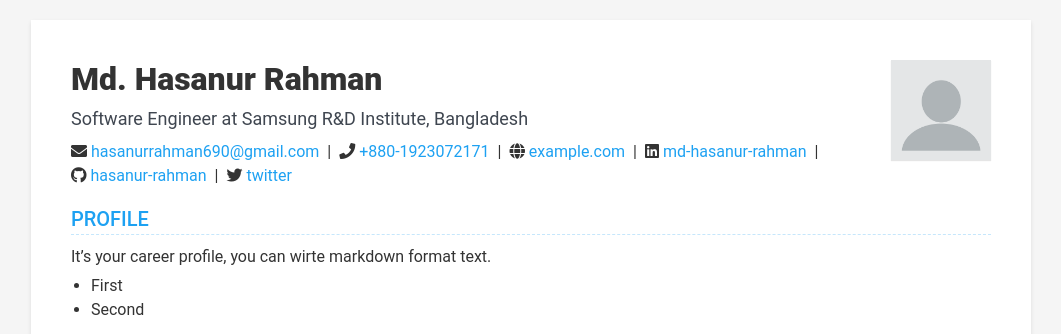
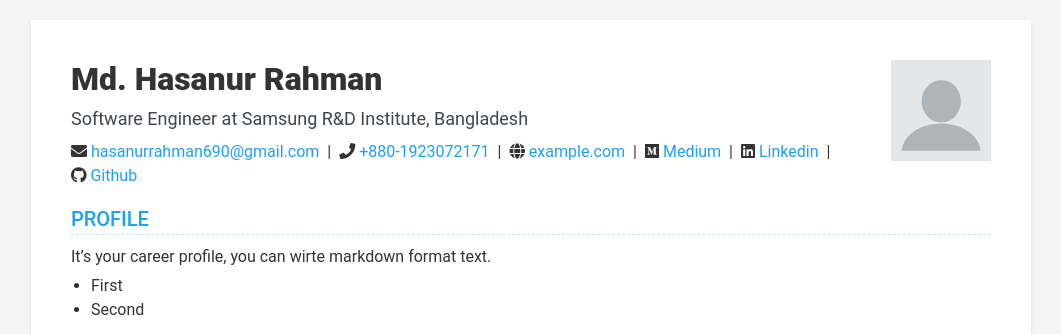
Before and after one commit to umma-salma/hasanur-rahman.github.io, a Jekyll site: the page built from index.html, in a window 1280 px wide. Shown: the top 334 px of the page, without its empty margins (109-1170 px from the left). Built offline with Jekyll 4.4.1, drawn with Linux system fonts in a browser that asks for light colours; nearby versions of some CDN libraries.

Commit message:
updated data.yml

```diff
--- a/_data/data.yml
+++ b/_data/data.yml
@@ -11,12 +11,12 @@
   whatsapp:
   telegram:
   website: example.com
-  medium:
-  linkedin: md-hasanur-rahman
-  github: hasanur-rahman
+  medium: Medium
+  linkedin: Linkedin
+  github: Github
   gitlab:
   bitbucket:
-  twitter: twitter
+  twitter:
   stackoverflow:
   quora:
   goodreads:
```
